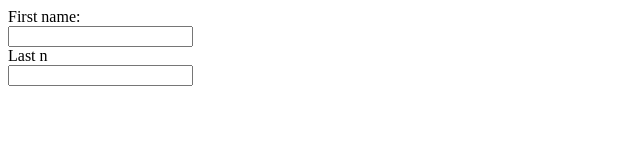
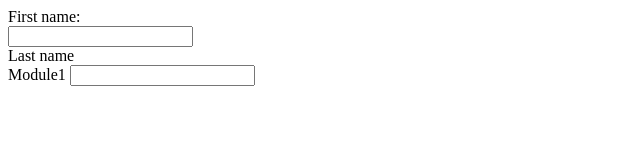
Before and after one commit to JaspherJ/Test, a plain HTML site: page index.html in a window 1280 px wide. Shown: the whole page, without its empty margins (0-640 px from the left). Drawn offline with Linux system fonts and the light colour scheme.

Commit message:
module1 added

```diff
--- a/index.html
+++ b/index.html
@@ -1,7 +1,7 @@
 <form>
   First name:<br>
   <input type="text" name="firstname"><br>
-  Last n<br>
-
+  Last name<br>
+Module1
   <input type="text" name="lastname">
 </form>
```
